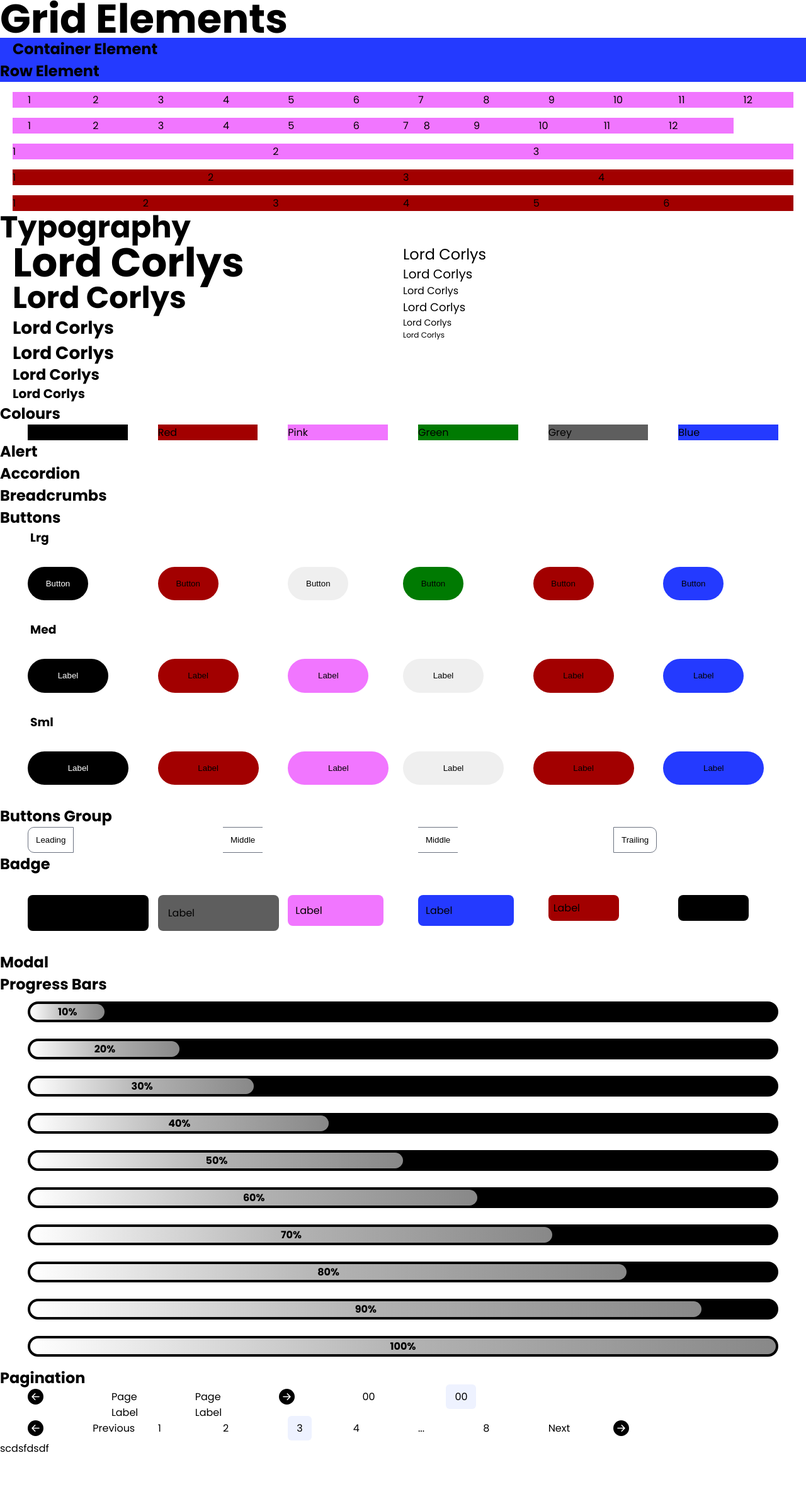
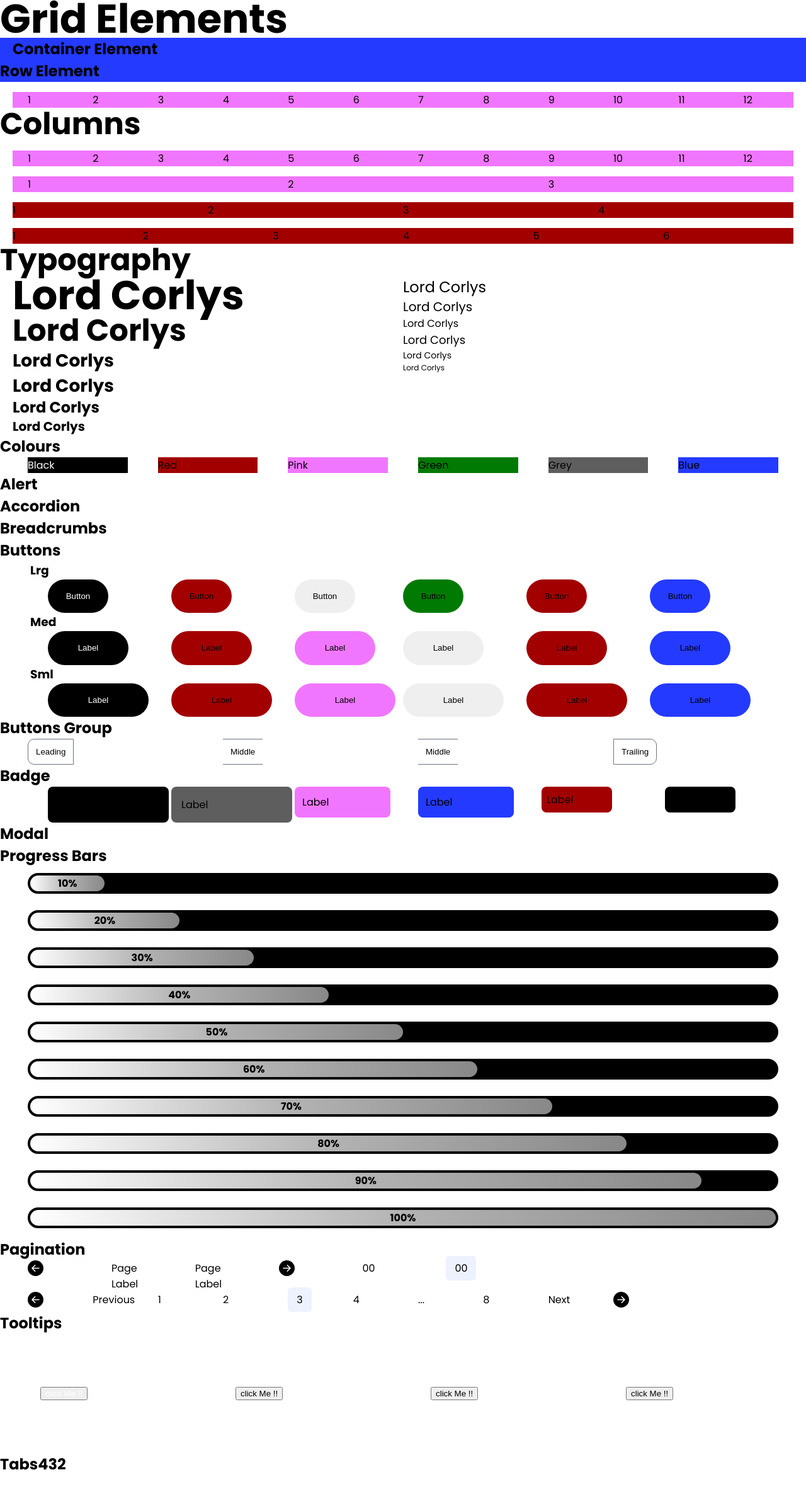
Before and after one commit to jwb094/sass_framework, a website: page index.html in a window 1280 px wide. Shown: the whole page at 63% size. Before the commit the page ends 2312 px from the top, so only its background shows below. Drawn offline with nearby package versions, Linux system fonts and the light colour scheme.

Commit message:
added new components tooltip with partials stylesheet + update ulility stylesheet and added new javascript file for future tabs and navbar components

```diff
--- a/alpha/_responsive.scss
+++ b/alpha/_responsive.scss
@@ -7,3 +7,20 @@ Need to create class for hide and display classes for sm -> xxl
 
 /display block
 */
+$hidden  : hidden;
+$block   : block;
+
+@each  $key,$value in $breakpoints {
+
+    @media (min-width:$value) {
+
+        .#{$key}-#{$hidden}{
+            display: none;
+        }
+
+        .#{$key}-#{$block}{
+            display: block;
+        }
+    }
+
+}
--- a/alpha/_utility.scss
+++ b/alpha/_utility.scss
@@ -12,12 +12,12 @@ $spacing_values: (
 );
 
 $p_utilities: (
-    "padding_x":("prefix":"u-px",
+    "padding_y":("prefix":"u-py",
         "values":("padding-top",
             "padding-bottom"
         ),
     ),
-    "padding_y":("prefix":"u-py",
+    "padding_x":("prefix":"u-px",
         "values":("padding-left",
             "padding-right"
         ),
@@ -42,12 +42,12 @@ $map in $p_utilities {
 }
 
 $m_utilities: (
-    "margin_x":("prefix":"u-mx",
+    "margin_y":("prefix":"u-my",
         "values":("margin-top",
             "margin-bottom"
         ),
     ),
-    "margin_y":("prefix":"u-my",
+    "margin_x":("prefix":"u-mx",
         "values":("margin-left",
             "margin-right"
         ),
--- a/alpha/index.scss
+++ b/alpha/index.scss
@@ -18,5 +18,7 @@
 @import "badges";
 @import "pagination";
 @import "progress_bars";
+@import "responsive";
+@import "tooltip";
 @import "typography";
 @import "utility";
--- /dev/null
+++ b/alpha/tooltip.scss
@@ -0,0 +1,105 @@
+.c-tooltip{
+    color: #fff;
+}
+[tooltip] {
+    margin: 20px;
+    position: relative;
+}
+
+[tooltip]{
+    &::before {
+    content: "";
+    position: absolute;
+
+    border-width: 4px 6px 0 6px;
+    border-style: solid;
+    border-color: rgba(0, 0, 0, 0.7) transparent transparent transparent;
+    z-index: 100;
+    visibility: hidden;
+    opacity: 0;
+}
+&::after {
+    content: attr(tooltip);
+    position: absolute;
+    // top: -6px;
+    // left: 50%;
+    min-width: 80px;
+    background-color: black;
+    color:white;
+    padding: 4px 2px;
+    text-align: center;
+    pointer-events: none;
+    visibility: hidden;
+    opacity: 0;
+}
+}
+
+
+
+[tooltip-position="top"]{
+
+    &::before {
+        top: -10px;
+        left: 50%;
+        transform: translateX(-50%);
+    }
+    &::after {
+        top: -10px;
+        left: 50%;
+        min-width: 80px;
+        transform: translateX(-50%) translateY(-100%);
+    }
+}
+
+[tooltip-position="left"]{
+   &::before {
+    left: -20%;
+    top: 50%;
+    transform: translatey(-50%) rotate(-90deg);
+    }
+    &::after {
+        left: 0%;
+        top: 50%;
+        margin-left: -8px;
+        transform: translateX(-100%) translateY(-50%);
+    }
+}
+
+[tooltip-position="right"]::before {
+    left: 120%;
+    top: 50%;
+    transform: translatey(-50%) rotate(90deg);
+}
+
+[tooltip-position="bottom"]::before {
+    left: 50%;
+    top: 150%;
+    transform: translate(-50%) rotate(179deg);
+}
+
+
+
+
+
+
+[tooltip-position="right"]::after {
+    left: 260%;
+    top: 50%;
+    margin-left: -8px;
+    transform: translateX(-100%) translateY(-50%);
+
+
+}
+
+[tooltip-position="bottom"]::after {
+    left: 125%;
+    top: 285%;
+    margin-left: -8px;
+    transform: translateX(-100%) translateY(-50%);
+}
+
+[tooltip]:hover::after,
+[tooltip]:hover::before {
+    visibility: visible;
+    opacity: 1;
+}
--- a/index.html
+++ b/index.html
@@ -9,13 +9,8 @@
     <link rel="stylesheet" href="/css/index.css">
 
     <script src="https://code.jquery.com/jquery-1.11.3.min.js"></script>
-    <script>
-        $(function () {
-            $("#includeHtml").load("file.html");
-        });
-    </script>
+
 </head>
-
 <body>
     <article>
         <h1 class="h1">Grid Elements</h1>
@@ -32,47 +27,49 @@
     <div class="l-container">
 
         <div class="l-row" style="margin-top: 1rem;">
-            <div class=" l-col l-col-1-md l-col-lg-1 l-col-xl-1 l-col-1-xxl bg__pink">1</div>
-            <div class=" l-col l-col-1-md l-col-lg-1 l-col-xl-1 l-col-1-xxl bg__pink">2</div>
-            <div class=" l-col l-col-1-md l-col-lg-1 l-col-xl-1 l-col-1-xxl bg__pink">3</div>
-            <div class=" l-col l-col-1-md l-col-lg-1 l-col-xl-1 l-col-1-xxl bg__pink">4</div>
-            <div class=" l-col l-col-1-md l-col-lg-1 l-col-xl-1 l-col-1-xxl bg__pink">5</div>
-            <div class=" l-col l-col-1-md l-col-lg-1 l-col-xl-1 l-col-1-xxl bg__pink">6</div>
-            <div class=" l-col l-col-1-md l-col-lg-1 l-col-xl-1 l-col-1-xxl bg__pink">7</div>
-            <div class=" l-col l-col-1-md l-col-lg-1 l-col-xl-1 l-col-1-xxl bg__pink">8</div>
-            <div class=" l-col l-col-1-md l-col-lg-1 l-col-xl-1 l-col-1-xxl bg__pink">9</div>
-            <div class=" l-col l-col-1-md l-col-lg-1 l-col-xl-1 l-col-1-xxl bg__pink">10</div>
-            <div class=" l-col l-col-1-md l-col-lg-1 l-col-xl-1 l-col-1-xxl bg__pink">11</div>
-            <div class=" l-col l-col-1-md l-col-lg-1 l-col-xl-1 l-col-1-xxl bg__pink">12</div>
+            <div class=" l-col l-col-12-sm l-col-1-md l-col-lg-1 l-col-xl-1 l-col-1-xxl bg__pink">1</div>
+            <div class=" l-col l-col-12-sm l-col-1-md l-col-lg-1 l-col-xl-1 l-col-1-xxl bg__pink">2</div>
+            <div class=" l-col l-col-12-sm l-col-1-md l-col-lg-1 l-col-xl-1 l-col-1-xxl bg__pink">3</div>
+            <div class=" l-col l-col-12-sm l-col-1-md l-col-lg-1 l-col-xl-1 l-col-1-xxl bg__pink">4</div>
+            <div class=" l-col l-col-12-sm l-col-1-md l-col-lg-1 l-col-xl-1 l-col-1-xxl bg__pink">5</div>
+            <div class=" l-col l-col-12-sm l-col-1-md l-col-lg-1 l-col-xl-1 l-col-1-xxl bg__pink">6</div>
+            <div class=" l-col l-col-12-sm l-col-1-md l-col-lg-1 l-col-xl-1 l-col-1-xxl bg__pink">7</div>
+            <div class=" l-col l-col-12-sm l-col-1-md l-col-lg-1 l-col-xl-1 l-col-1-xxl bg__pink">8</div>
+            <div class=" l-col l-col-12-sm l-col-1-md l-col-lg-1 l-col-xl-1 l-col-1-xxl bg__pink">9</div>
+            <div class=" l-col l-col-12-sm l-col-1-md l-col-lg-1 l-col-xl-1 l-col-1-xxl bg__pink">10</div>
+            <div class=" l-col l-col-12-sm l-col-1-md l-col-lg-1 l-col-xl-1 l-col-1-xxl bg__pink">11</div>
+            <div class=" l-col l-col-12-sm l-col-1-md l-col-lg-1 l-col-xl-1 l-col-1-xxl bg__pink">12</div>
         </div>
     </div>
 
+    <h2 class="h2">Columns</h2>
+    <article>
+        <div class="l-container">
+            <div class="l-row" style="margin-top: 1rem;">
+                <div class=" l-col l-col-12-sm l-col-1-md l-col-1-lg bg__pink">1</div>
+                <div class=" l-col l-col-12-sm l-col-1-md l-col-1-lg bg__pink">2</div>
+                <div class=" l-col l-col-12-sm l-col-1-md l-col-1-lg bg__pink">3</div>
+                <div class=" l-col l-col-12-sm l-col-1-md l-col-1-lg bg__pink">4</div>
+                <div class=" l-col l-col-12-sm l-col-1-md l-col-1-lg bg__pink">5</div>
+                <div class=" l-col l-col-12-sm l-col-1-md l-col-1-lg bg__pink">6</div>
+                <div class=" l-col l-col-12-sm l-col-1-md l-col-1-lg bg__pink">7</div>
+                <div class=" l-col l-col-12-sm l-col-1-md l-col-1-lg bg__pink">8</div>
+                <div class=" l-col l-col-12-sm l-col-1-md l-col-1-lg bg__pink">9</div>
+                <div class=" l-col l-col-12-sm l-col-1-md l-col-1-lg bg__pink">10</div>
+                <div class=" l-col l-col-12-sm l-col-1-md l-col-1-lg bg__pink">11</div>
+                <div class=" l-col l-col-12-sm l-col-1-md l-col-1-lg bg__pink">12</div>
+            </div>
+        </div>
+    </article>
 
-    <div class="l-container">
-
-        <div class="l-row" style="margin-top: 1rem;">
-            <div class=" l-col bg__pink">1</div>
-            <div class=" l-col bg__pink">2</div>
-            <div class=" l-col bg__pink">3</div>
-            <div class=" l-col bg__pink">4</div>
-            <div class=" l-col bg__pink">5</div>
-            <div class=" l-col bg__pink">6</div>
-            <div class=" l-co1 bg__pink">7</div>
-            <div class=" l-col bg__pink">8</div>
-            <div class=" l-col-1 bg__pink">9</div>
-            <div class=" l-col-1 bg__pink">10</div>
-            <div class=" l-col-1 bg__pink">11</div>
-            <div class=" l-col-1 bg__pink">12</div>
-        </div>
-    </div>
 
 
 
     <div class="l-container">
         <div class="l-row" style="margin-top: 1rem;">
-            <div class=" l-col-4 l-col-4-md bg__pink">1</div>
-            <div class=" l-col-4 l-col-4-md bg__pink">2</div>
-            <div class=" l-col-4 l-col-4-md bg__pink">3</div>
+            <div class="l-col l-col-12-sm l-col-4-md l-col-4-lg bg__pink">1</div>
+            <div class="l-col l-col-12-sm l-col-4-md l-col-4-lg bg__pink">2</div>
+            <div class="l-col l-col-12-sm l-col-4-md l-col-4-lg bg__pink">3</div>
         </div>
     </div>
 
@@ -126,22 +123,22 @@
     <article class="c-colours">
         <div class="l-container">
             <div class="l-row">
-                <div class="l-col l-col-12-sm l-col-2-lg ">
-                    <div class="bg__black"> Black</div>
+                <div class="l-col l-col-12-sm l-col-3-md l-col-2-lg ">
+                    <div class="bg__black colour_white"> Black</div>
                 </div>
-                <div class="l-col l-col-12-sm l-col-2-lg">
+                <div class="l-col l-col-12-sm l-col-3-md l-col-2-lg ">
                     <div class="bg__red">Red</div>
                 </div>
-                <div class="l-col l-col-12-sm l-col-2-lg">
+                <div class="l-col l-col-12-sm l-col-3-md l-col-2-lg ">
                     <div class="bg__pink">Pink</div>
                 </div>
-                <div class="l-col l-col-12-sm l-col-2-lg">
+                <div class="l-col l-col-12-sm l-col-3-md l-col-2-lg ">
                     <div class="bg__green">Green</div>
                 </div>
-                <div class="l-col l-col-12-sm l-col-2-lg">
+                <div class="l-col l-col-12-sm l-col-3-md l-col-2-lg ">
                     <div class="bg__grey">Grey</div>
                 </div>
-                <div class="l-col l-col-12-sm l-col-2-lg">
+                <div class="l-col l-col-12-sm l-col-3-md l-col-2-lg ">
                     <div class="bg__blue">Blue</div>
                 </div>
             </div>
@@ -300,7 +297,6 @@
             </div>
         </div>
     </article>
-
 
 
     <h2>Badge</h2>
@@ -539,6 +535,29 @@
         </div>
 
     </article>
+
+    <h2> Tooltips </h2>
+    <article data-componenet="tooltip"  class=" u-my-4">
+        <div class="l-container">
+            <div class="l-row  ">
+                    <div class="l-col l-col-12-sm l-col-3-md l-col-3-lg">
+                        <button class="c-tooltip" tooltip="top tooltip " tooltip-position="top"> click Me !! </button>
+                    </div>
+                    <div class="l-col l-col-12-sm l-col-3-md l-col-3-lg">
+                        <button tooltip="left simple" tooltip-position="left"> click Me !! </button>
+                    </div>
+                    <div class="l-col l-col-12-sm l-col-3-md l-col-3-lg">
+                        <button tooltip="right tooltip " tooltip-position="right"> click Me !! </button>
+                    </div>
+                    <div class="l-col l-col-12-sm l-col-3-md l-col-3-lg">
+                        <button tooltip="bottom tooltip " tooltip-position="bottom"> click Me !! </button>
+                    </div>
+            </div>
+        </div>
+    </article>
+    <h2 class=""> Tabs432 </h2>
+    <article data-componenet="tabs" class=" u-my-4" ></article>
+
     <div id="includeHtml"></div>
 
 </body>
```
Also changed, not shown: css/index.css, css/tooltip.css (added).
